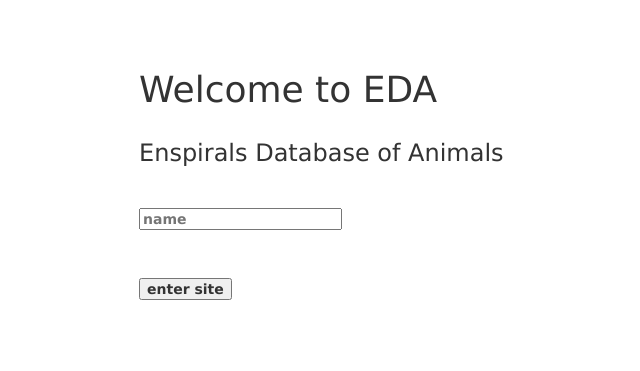
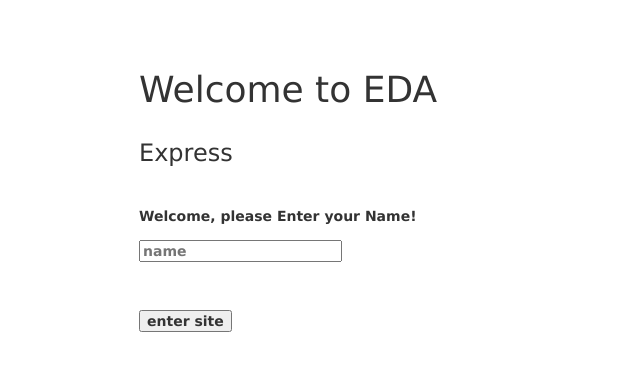
Before and after one commit to cam-shotter/enspiral-animal-house, a Node server app: page / in a window 1280 px wide. Shown: the top 371 px of the page, without its empty margins (221-861 px from the left). Run offline with Node 20, Linux system fonts and the light colour scheme; some libraries are stand-ins or nearby versions.

Commit message:
fixed index.hbs

```diff
--- a/views/index.hbs
+++ b/views/index.hbs
@@ -4,14 +4,14 @@
       <h1>Welcome to EDA</h1>
     </div>
     <div class=" col-md-6 col-md-offset-3 col-xs-12">
-      <h3>Enspirals Database of Animals</h3>
+      <h3>{{title}}</h3>
     </div>
   </div><br><br>
 
   <div class="row">
     <form class="col-md-6 col-md-offset-3 col-xs-12">
       <div class="form-group">
-        <label for="guest_name>Welcome, please Enter your Name!">
+        <label for="guest_name">Welcome, please Enter your Name!<br><br>
         <input placeholder="name" type="text" name="name" id="guest_name" /><br><br>
         </textarea><br><br>
         <input type="submit" name="commit" value="enter site" />
```
